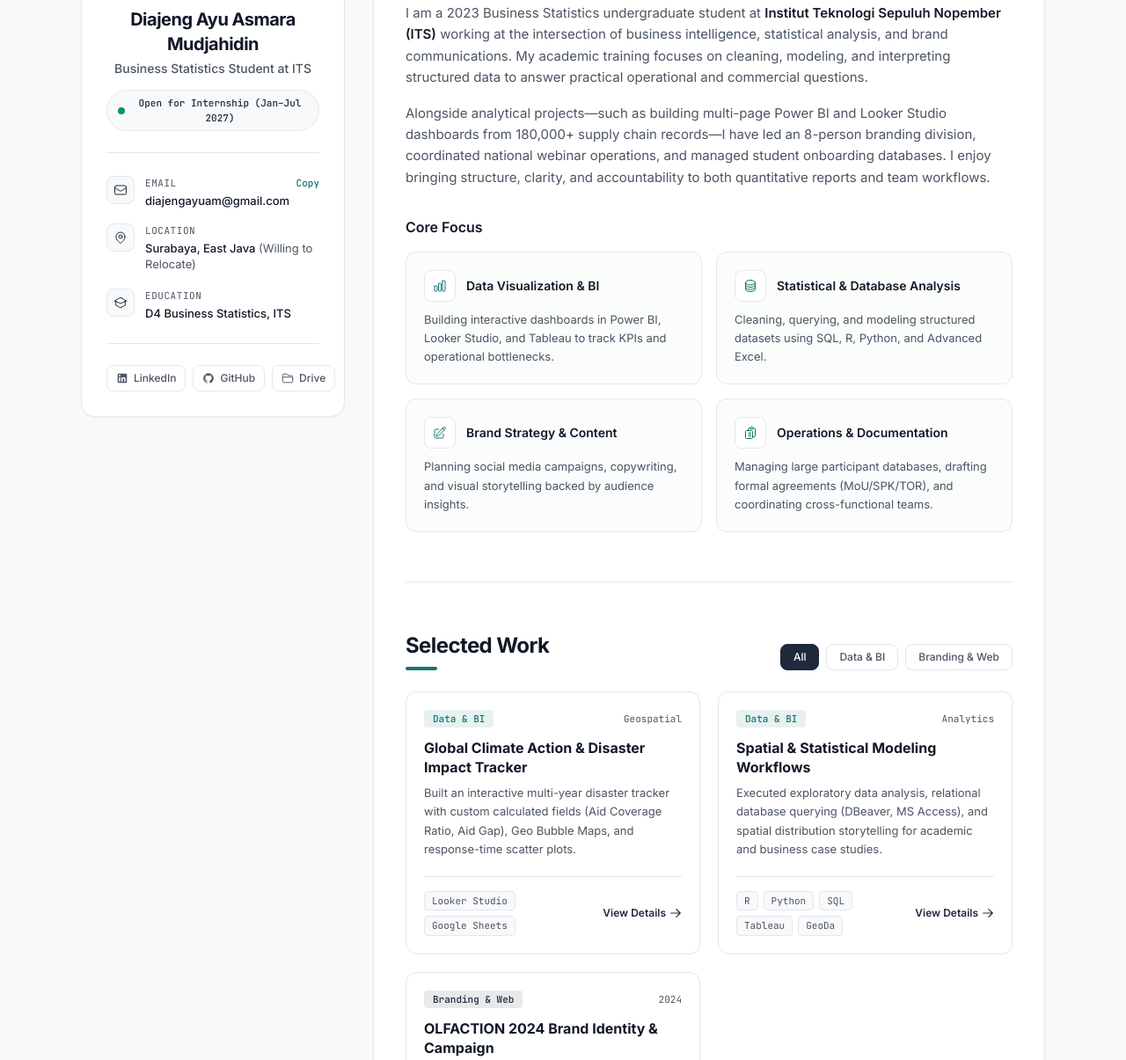
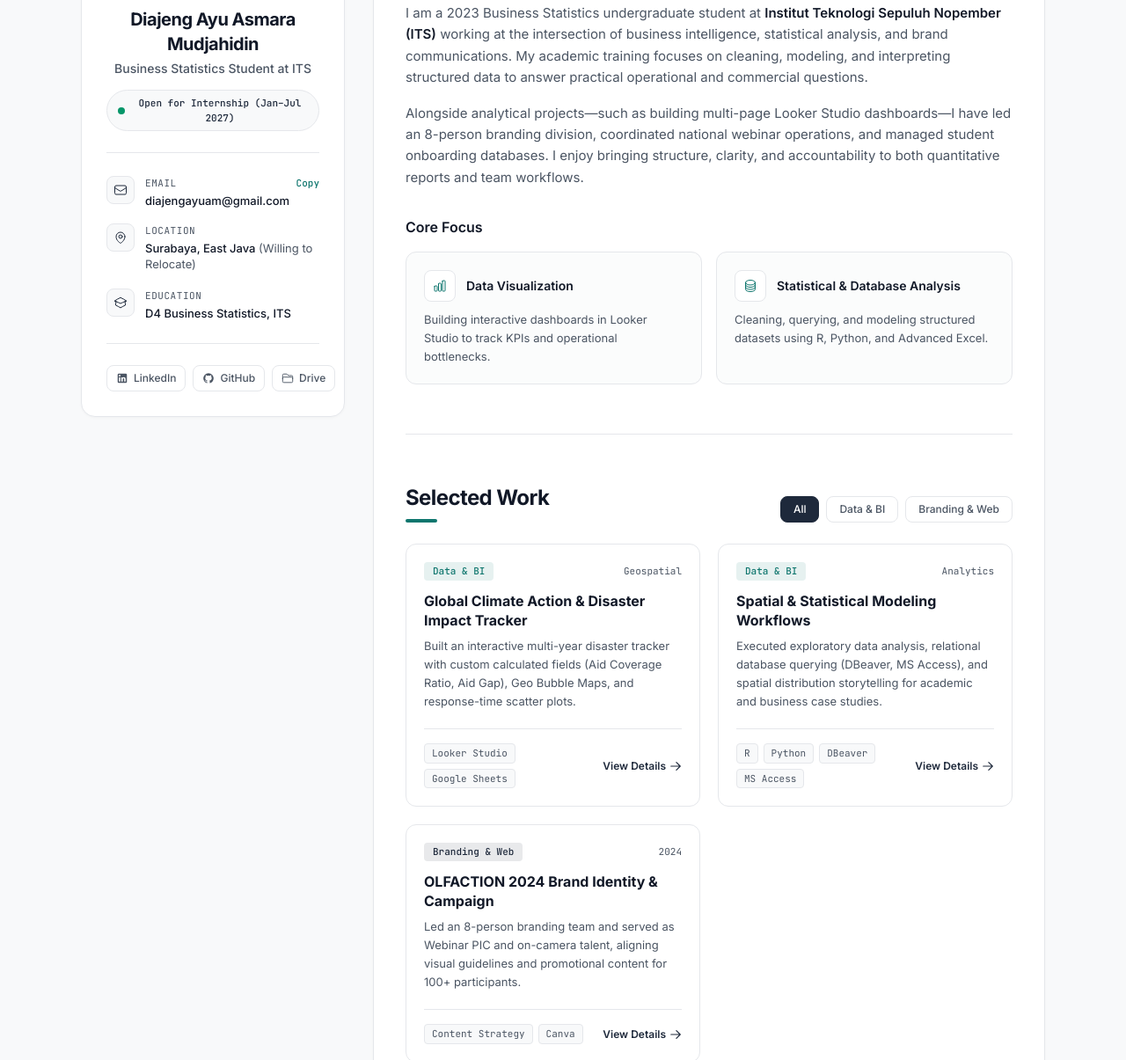
Before and after one commit to diajengayuam/portofolio-diajeng, a plain HTML site: page index.html in a window 1280 px wide. Shown: the part 209-1414 px from the top of the page at 88% size. Drawn offline with nearby package versions, Linux system fonts and the light colour scheme.

Commit message:
Refine portfolio skills and projects
Co-authored-by: Copilot <223556219+Copilot@users.noreply.github.com>

```diff
--- a/index.html
+++ b/index.html
@@ -266,7 +266,7 @@
                 I am a 2023 Business Statistics undergraduate student at <strong class="font-semibold text-[#111827]">Institut Teknologi Sepuluh Nopember (ITS)</strong> working at the intersection of business intelligence, statistical analysis, and brand communications. My academic training focuses on cleaning, modeling, and interpreting structured data to answer practical operational and commercial questions.
               </p>
               <p>
-                Alongside analytical projects—such as building multi-page Power BI and Looker Studio dashboards from 180,000+ supply chain records—I have led an 8-person branding division, coordinated national webinar operations, and managed student onboarding databases. I enjoy bringing structure, clarity, and accountability to both quantitative reports and team workflows.
+                Alongside analytical projects—such as building multi-page Looker Studio dashboards—I have led an 8-person branding division, coordinated national webinar operations, and managed student onboarding databases. I enjoy bringing structure, clarity, and accountability to both quantitative reports and team workflows.
               </p>
             </div>
 
@@ -283,10 +283,10 @@
                         <path stroke-linecap="round" stroke-linejoin="round" d="M3 13.125C3 12.504 3.504 12 4.125 12h2.25c.621 0 1.125.504 1.125 1.125v6.75C7.5 20.496 6.996 21 6.375 21h-2.25A1.125 1.125 0 013 19.875v-6.75zM9.75 8.625c0-.621.504-1.125 1.125-1.125h2.25c.621 0 1.125.504 1.125 1.125v11.25c0 .621-.504 1.125-1.125 1.125h-2.25a1.125 1.125 0 01-1.125-1.125V8.625zM16.5 4.125c0-.621.504-1.125 1.125-1.125h2.25C20.496 3 21 3.504 21 4.125v15.75c0 .621-.504 1.125-1.125 1.125h-2.25a1.125 1.125 0 01-1.125-1.125V4.125z" />
                       </svg>
                     </div>
-                    <h4 class="text-sm font-semibold text-[#111827]">Data Visualization &amp; BI</h4>
+                    <h4 class="text-sm font-semibold text-[#111827]">Data Visualization</h4>
                   </div>
                   <p class="text-xs sm:text-[13px] text-[#4B5563] leading-relaxed">
-                    Building interactive dashboards in Power BI, Looker Studio, and Tableau to track KPIs and operational bottlenecks.
+                    Building interactive dashboards in Looker Studio to track KPIs and operational bottlenecks.
                   </p>
                 </div>
 
@@ -301,37 +301,7 @@
                     <h4 class="text-sm font-semibold text-[#111827]">Statistical &amp; Database Analysis</h4>
                   </div>
                   <p class="text-xs sm:text-[13px] text-[#4B5563] leading-relaxed">
-                    Cleaning, querying, and modeling structured datasets using SQL, R, Python, and Advanced Excel.
-                  </p>
-                </div>
-
-                <!-- Focus Card 3 -->
-                <div class="p-5 rounded-xl border border-[#E5E7EB] bg-[#F8F9FA]/50 hover:border-[#1E293B]/30 transition-colors">
-                  <div class="flex items-center gap-3 mb-2.5">
-                    <div class="w-9 h-9 rounded-lg bg-white border border-[#E5E7EB] flex items-center justify-center text-[#0F766E] shrink-0">
-                      <svg class="w-4 h-4" fill="none" stroke="currentColor" stroke-width="1.5" viewBox="0 0 24 24">
-                        <path stroke-linecap="round" stroke-linejoin="round" d="M16.862 4.487l1.687-1.688a1.875 1.875 0 112.652 2.652L10.582 16.07a4.5 4.5 0 01-1.897 1.13L6 18l.8-2.685a4.5 4.5 0 011.13-1.897l8.932-8.931zm0 0L19.5 7.125M18 14v4.75A2.25 2.25 0 0115.75 21H5.25A2.25 2.25 0 013 18.75V8.25A2.25 2.25 0 015.25 6H10" />
-                      </svg>
-                    </div>
-                    <h4 class="text-sm font-semibold text-[#111827]">Brand Strategy &amp; Content</h4>
-                  </div>
-                  <p class="text-xs sm:text-[13px] text-[#4B5563] leading-relaxed">
-                    Planning social media campaigns, copywriting, and visual storytelling backed by audience insights.
-                  </p>
-                </div>
-
-                <!-- Focus Card 4 -->
-                <div class="p-5 rounded-xl border border-[#E5E7EB] bg-[#F8F9FA]/50 hover:border-[#1E293B]/30 transition-colors">
-                  <div class="flex items-center gap-3 mb-2.5">
-                    <div class="w-9 h-9 rounded-lg bg-white border border-[#E5E7EB] flex items-center justify-center text-[#0F766E] shrink-0">
-                      <svg class="w-4 h-4" fill="none" stroke="currentColor" stroke-width="1.5" viewBox="0 0 24 24">
-                        <path stroke-linecap="round" stroke-linejoin="round" d="M9 12h3.75M9 15h3.75M9 18h3.75m3 .75H18a2.25 2.25 0 002.25-2.25V6.108c0-1.135-.845-2.098-1.976-2.192a48.424 48.424 0 00-1.123-.08m-5.801 0c-.065.21-.1.433-.1.664 0 .414.336.75.75.75h4.5a.75.75 0 00.75-.75 2.25 2.25 0 00-.1-.664m-5.8 0A2.251 2.251 0 0113.5 2.25H15c1.012 0 1.867.668 2.15 1.586m-5.8 0c-.376.023-.75.05-1.124.08C9.095 4.01 8.25 4.973 8.25 6.108V8.25m0 0H4.875c-.621 0-1.125.504-1.125 1.125v11.25c0 .621.504 1.125 1.125 1.125h9.75c.621 0 1.125-.504 1.125-1.125V9.375c0-.621-.504-1.125-1.125-1.125H8.25z" />
-                      </svg>
-                    </div>
-                    <h4 class="text-sm font-semibold text-[#111827]">Operations &amp; Documentation</h4>
-                  </div>
-                  <p class="text-xs sm:text-[13px] text-[#4B5563] leading-relaxed">
-                    Managing large participant databases, drafting formal agreements (MoU/SPK/TOR), and coordinating cross-functional teams.
+                    Cleaning, querying, and modeling structured datasets using R, Python, and Advanced Excel.
                   </p>
                 </div>
               </div>
@@ -435,9 +405,8 @@
                   <div class="flex flex-wrap gap-1.5">
                     <span class="font-mono text-[11px] text-[#4B5563] bg-[#F8F9FA] border border-[#E5E7EB] px-2 py-0.5 rounded">R</span>
                     <span class="font-mono text-[11px] text-[#4B5563] bg-[#F8F9FA] border border-[#E5E7EB] px-2 py-0.5 rounded">Python</span>
-                    <span class="font-mono text-[11px] text-[#4B5563] bg-[#F8F9FA] border border-[#E5E7EB] px-2 py-0.5 rounded">SQL</span>
-                    <span class="font-mono text-[11px] text-[#4B5563] bg-[#F8F9FA] border border-[#E5E7EB] px-2 py-0.5 rounded">Tableau</span>
-                    <span class="font-mono text-[11px] text-[#4B5563] bg-[#F8F9FA] border border-[#E5E7EB] px-2 py-0.5 rounded">GeoDa</span>
+                    <span class="font-mono text-[11px] text-[#4B5563] bg-[#F8F9FA] border border-[#E5E7EB] px-2 py-0.5 rounded">DBeaver</span>
+                    <span class="font-mono text-[11px] text-[#4B5563] bg-[#F8F9FA] border border-[#E5E7EB] px-2 py-0.5 rounded">MS Access</span>
                   </div>
                   <button
                     type="button"
@@ -578,12 +547,9 @@
               <div class="space-y-4">
                 <!-- Group 1 -->
                 <div>
-                  <span class="font-mono text-xs font-medium text-[#4B5563] block mb-2">BI &amp; Analytics</span>
+                  <span class="font-mono text-xs font-medium text-[#4B5563] block mb-2">Analytics &amp; Dashboards</span>
                   <div class="flex flex-wrap gap-2">
-                    <span class="font-mono text-xs text-[#111827] bg-[#F8F9FA] border border-[#E5E7EB] px-3 py-1.5 rounded-lg">Power BI</span>
                     <span class="font-mono text-xs text-[#111827] bg-[#F8F9FA] border border-[#E5E7EB] px-3 py-1.5 rounded-lg">Looker Studio</span>
-                    <span class="font-mono text-xs text-[#111827] bg-[#F8F9FA] border border-[#E5E7EB] px-3 py-1.5 rounded-lg">Tableau</span>
-                    <span class="font-mono text-xs text-[#111827] bg-[#F8F9FA] border border-[#E5E7EB] px-3 py-1.5 rounded-lg">GeoDa</span>
                     <span class="font-mono text-xs text-[#111827] bg-[#F8F9FA] border border-[#E5E7EB] px-3 py-1.5 rounded-lg">Microsoft Excel (Advanced, Pivot, Power Query)</span>
                   </div>
                 </div>
@@ -592,7 +558,6 @@
                 <div>
                   <span class="font-mono text-xs font-medium text-[#4B5563] block mb-2">Programming &amp; Databases</span>
                   <div class="flex flex-wrap gap-2">
-                    <span class="font-mono text-xs text-[#111827] bg-[#F8F9FA] border border-[#E5E7EB] px-3 py-1.5 rounded-lg">SQL</span>
                     <span class="font-mono text-xs text-[#111827] bg-[#F8F9FA] border border-[#E5E7EB] px-3 py-1.5 rounded-lg">R</span>
                     <span class="font-mono text-xs text-[#111827] bg-[#F8F9FA] border border-[#E5E7EB] px-3 py-1.5 rounded-lg">Python</span>
                     <span class="font-mono text-xs text-[#111827] bg-[#F8F9FA] border border-[#E5E7EB] px-3 py-1.5 rounded-lg">DBeaver</span>
@@ -856,7 +821,7 @@
       // -------------------------------------------------------------------
       // 3. Project Case Study Data & Modal Controls
       //    HOW TO ADD YOUR LIVE LINKS:
-      //    Replace the "liveUrl" values below with your Power BI, Looker Studio,
+      //    Replace the "liveUrl" values below with your Looker Studio,
       //    GitHub, or Google Drive URLs.
       // -------------------------------------------------------------------
       const projectData = [
@@ -875,12 +840,12 @@
         {
           category: 'Data & BI',
           title: 'Spatial & Statistical Modeling Workflows',
-          tools: ['R', 'Python', 'SQL', 'Tableau', 'GeoDa', 'DBeaver', 'MS Access'],
+          tools: ['R', 'Python', 'DBeaver', 'MS Access'],
           overview: 'Collection of quantitative coursework and business analytics case studies combining relational database management, statistical modeling, and spatial data visualization.',
           outcomes: [
-            'Structured and queried multi-table relational databases using SQL, DBeaver, and Microsoft Access.',
+            'Structured and queried multi-table relational databases using DBeaver and Microsoft Access.',
             'Automated data cleaning, exploratory analysis, and regression modeling workflows in R and Python.',
-            'Built regional sales dashboards in Tableau and spatial cluster maps in GeoDa for geographic storytelling.'
+            'Built analytical reports and data workflows for geographic and operational storytelling.'
           ],
           liveUrl: 'https://github.com/' // <-- Replace with your GitHub repository link
         },
```
